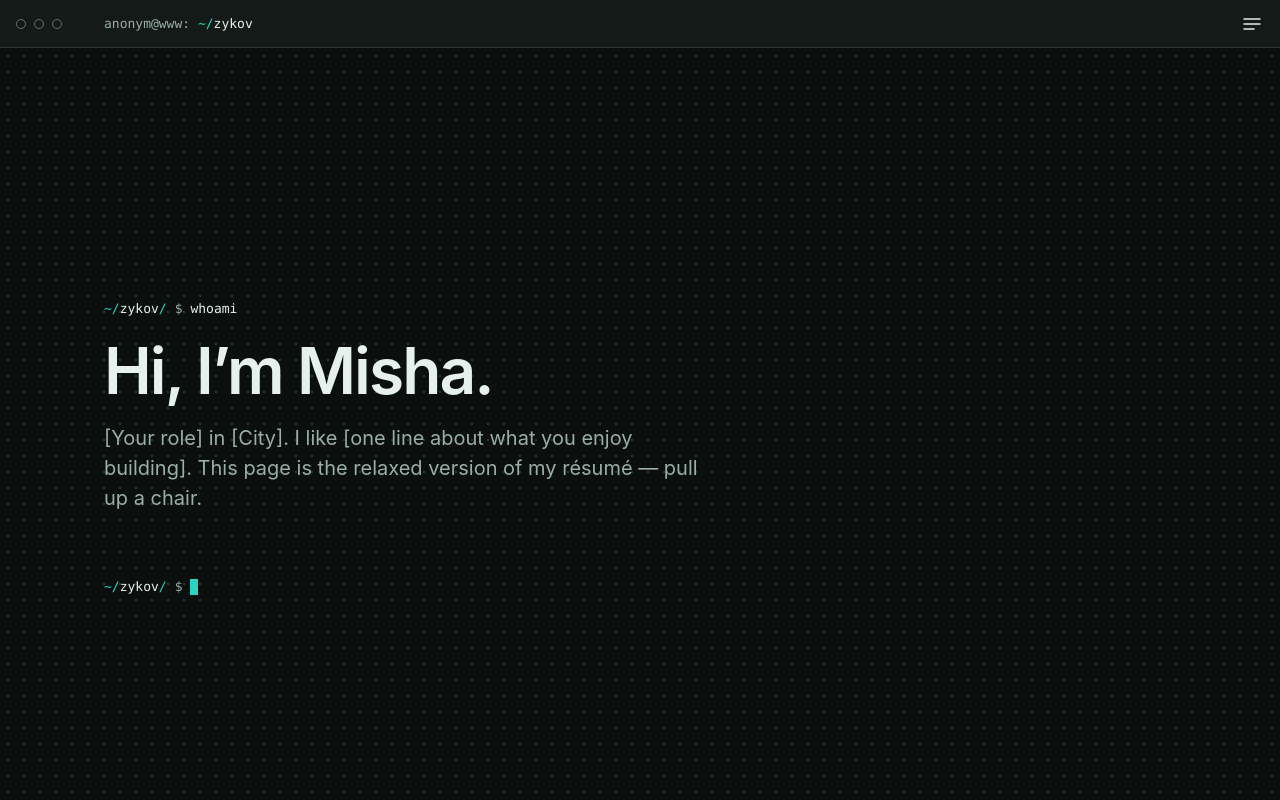
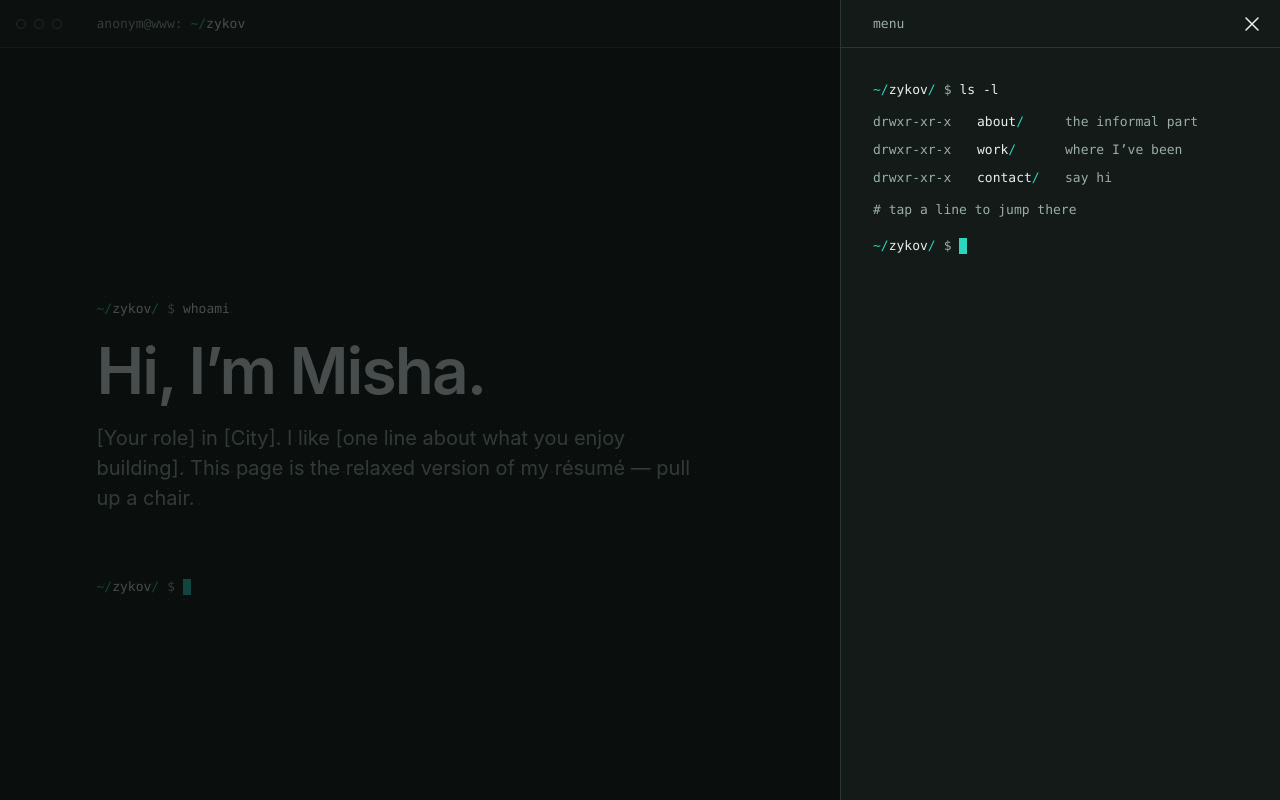
Before and after one commit to ykropchik/zykov.me, a React (Vite) app: page / in a window 1280 px wide. Both pictures are taken after a click on the button "Open menu". Shown: the top 800 px of the page. Built offline with nearby package versions, Linux system fonts and the light colour scheme.

Commit message:
Add Sidebar

```diff
--- a/src/components/Header/Header.tsx
+++ b/src/components/Header/Header.tsx
@@ -1,7 +1,11 @@
+import { useContext } from 'react';
 import { MenuIcon } from '../Icons/Icons.tsx';
+import SidebarContext from '../../contexts/SidebarContext/SidebarContext.ts';
 import styles from './Header.module.scss';
 
 export default function Header() {
+	const sideBar = useContext(SidebarContext);
+
 	return (
 		<header className={styles.header}>
 			<span className={styles.dots} aria-hidden="true">
@@ -14,7 +18,7 @@ export default function Header() {
 					anonym@www: <mark>~/</mark><span className={styles.user}>zykov</span>
 				</a>
 			</div>
-			<button className={styles.menu} type="button" aria-label="Open menu">
+			<button className={styles.menu} type="button" aria-label="Open menu" onClick={() => sideBar?.open()}>
 				<MenuIcon />
 			</button>
 		</header>
--- a/src/components/Icons/Icons.tsx
+++ b/src/components/Icons/Icons.tsx
@@ -109,3 +109,22 @@ export function MenuIcon({ size = 24 }) {
 		</svg>
 	);
 }
+
+export function CloseIcon({ size = 24 }) {
+	return (
+		<svg
+			height={size}
+			width={size}
+			viewBox="0 0 24 24"
+			fill="none"
+			stroke="currentColor"
+			strokeWidth="1.5"
+			strokeLinecap="round"
+			strokeLinejoin="round"
+			aria-hidden="true"
+		>
+			<path d="M6 6l12 12" />
+			<path d="M18 6 6 18" />
+		</svg>
+	);
+}
--- /dev/null
+++ b/src/components/Sidebar/Sidebar.module.scss
@@ -0,0 +1,165 @@
+@use '@styles/variables' as *;
+
+.sidebar {
+	position: fixed;
+	inset: 0;
+	box-sizing: border-box;
+	display: none;
+	justify-content: flex-end;
+	width: 100%;
+	// overwrite UA styles
+	max-width: 100%;
+	height: 100%;
+	max-height: 100%;
+	margin: 0;
+	padding: 0;
+	background: none;
+	border: 0;
+
+	&[open] {
+		display: flex;
+	}
+
+	&::backdrop {
+		background-color: token('surface');
+		opacity: 0.72;
+	}
+}
+
+.panel {
+	@include type('code');
+	box-sizing: border-box;
+	display: flex;
+	flex-direction: column;
+	width: 440px;
+	max-width: 100%;
+	height: 100%;
+	color: token('ink');
+	background-color: token('surface-raised');
+	border-left: 1px solid token('line');
+
+	@include below-sm {
+		--terminal-line-size: #{$body-font-size};
+		--terminal-line-leading: #{$body-line-height};
+
+		width: 100%;
+		border-left: 0;
+		font-size: $body-font-size;
+		line-height: $body-line-height;
+	}
+}
+
+.bar {
+	box-sizing: border-box;
+	display: flex;
+	flex-shrink: 0;
+	align-items: center;
+	justify-content: space-between;
+	height: 48px;
+	padding: 0 $space-2 0 $space-8;
+	border-bottom: 1px solid token('line');
+}
+
+.title {
+	color: token('ink-muted');
+}
+
+.close {
+	box-sizing: border-box;
+	display: flex;
+	flex-shrink: 0;
+	align-items: center;
+	justify-content: center;
+	padding: $space-2;
+	color: token('ink');
+	background: none;
+	border: 0;
+	border-radius: $radius-md;
+	cursor: pointer;
+}
+
+.body {
+	display: flex;
+	flex-direction: column;
+	gap: $space-2;
+	padding: $space-8;
+	overflow-y: auto;
+
+	@include below-sm {
+		padding: $space-8 $space-6;
+	}
+}
+
+.group {
+	display: flex;
+	flex-direction: column;
+	gap: $space-2;
+}
+
+.nav {
+	display: flex;
+	flex-direction: column;
+	margin: 0 (-$space-2);
+}
+
+.row {
+	display: flex;
+	align-items: center;
+	height: 28px;
+	padding: 0 $space-2;
+	color: token('ink');
+	border-radius: $radius-sm;
+	text-decoration: none !important;
+
+	&:hover {
+		background-color: token('teal-soft');
+	}
+
+	@include below-sm {
+		height: 40px;
+	}
+}
+
+.permissions {
+	flex: 0 0 104px;
+	color: token('ink-muted');
+
+	@include below-sm {
+		flex-basis: 96px;
+	}
+}
+
+.name {
+	flex: 0 0 88px;
+
+	@include below-sm {
+		flex-basis: 80px;
+	}
+}
+
+.description {
+	flex: 1;
+	min-width: 0;
+	color: token('ink-muted');
+}
+
+.hint {
+	color: token('ink-muted');
+	margin-bottom: $space-2;
+}
+
+// The two artboards differ only in "click" vs "tap", which is really about the
+// input device rather than the viewport — so ask about hover, not width.
+.hintTap {
+	display: none;
+}
+
+@media (hover: none) {
+	.hintClick {
+		display: none;
+	}
+
+	.hintTap {
+		display: inline;
+	}
+}
--- /dev/null
+++ b/src/components/Sidebar/Sidebar.tsx
@@ -0,0 +1,59 @@
+import React from 'react';
+import { CloseIcon } from '../Icons/Icons.tsx';
+import TerminalLine from '../TerminalLine/TerminalLine.tsx';
+import styles from './Sidebar.module.scss';
+
+const links = [
+	{ name: 'about', description: 'the informal part' },
+	{ name: 'work', description: 'where I’ve been' },
+	{ name: 'contact', description: 'say hi' },
+];
+
+type SidebarProps = {
+	ref: React.RefObject<HTMLDialogElement | null>;
+};
+
+export default function Sidebar({ ref }: SidebarProps) {
+	return (
+		<dialog
+			ref={ref}
+			className={styles.sidebar}
+			onClick={(event) => {
+				if (event.target === ref.current) {
+					ref.current?.close();
+				}
+			}}
+			aria-label="Menu"
+		>
+			{/* Need to fill all dialog space; then onClick means click on backdrop */}
+			<div className={styles.panel}>
+				<div className={styles.bar}>
+					<span className={styles.title}>menu</span>
+					<button className={styles.close} type="button" aria-label="Close menu" onClick={() => ref.current?.close()}>
+						<CloseIcon />
+					</button>
+				</div>
+				<div className={styles.body}>
+					<TerminalLine path={['zykov']} command="ls -l" />
+					<nav className={styles.nav} aria-label="Sections">
+						{links.map((link) => (
+							<a className={styles.row} key={link.name} href={`#${link.name}`} onClick={() => ref.current?.close()}>
+								<span className={styles.permissions}>drwxr-xr-x</span>
+								<span className={styles.name}>
+									{link.name}
+									<mark>/</mark>
+								</span>
+								<span className={styles.description}>{link.description}</span>
+							</a>
+						))}
+					</nav>
+					<div className={styles.hint}>
+						<span className={styles.hintClick}># click a line to jump there</span>
+						<span className={styles.hintTap}># tap a line to jump there</span>
+					</div>
+					<TerminalLine path={['zykov']} />
+				</div>
+			</div>
+		</dialog>
+	);
+}
--- a/src/components/TerminalLine/TerminalLine.module.scss
+++ b/src/components/TerminalLine/TerminalLine.module.scss
@@ -4,6 +4,9 @@
 	display: flex;
 	align-items: center;
 	@include type('code');
+	// For opportunities to override the size in a separate context.
+	font-size: var(--terminal-line-size, #{$code-font-size});
+	line-height: var(--terminal-line-leading, #{$code-line-height});
 	color: token('ink');
 }
 
@@ -13,7 +16,7 @@
 }
 
 .caret {
-	width: $space-2;
-	height: $space-4;
+	width: 0.6em;
+	height: 1.2em;
 	background-color: token('teal');
 }
--- /dev/null
+++ b/src/contexts/SidebarContext/SidebarContext.ts
@@ -0,0 +1,13 @@
+import { createContext } from 'react';
+
+type SidebarContextValue = {
+	open: () => void;
+	close: () => void;
+};
+
+const SidebarContext = createContext<SidebarContextValue>({
+	open: () => {},
+	close: () => {},
+});
+
+export default SidebarContext;
--- /dev/null
+++ b/src/contexts/SidebarContext/SidebarContextProvider.tsx
@@ -0,0 +1,19 @@
+import React, { useRef } from 'react';
+import Sidebar from '../../components/Sidebar/Sidebar.tsx';
+import SidebarContext from './SidebarContext.ts';
+
+export default function SidebarContextProvider({ children }: React.PropsWithChildren) {
+	const sideBar = useRef<HTMLDialogElement>(null);
+
+	return (
+		<SidebarContext
+			value={{
+				open: () => sideBar.current?.showModal(),
+				close: () => sideBar.current?.close(),
+			}}
+		>
+			{children}
+			<Sidebar ref={sideBar} />
+		</SidebarContext>
+	);
+}
--- a/src/styles/index.scss
+++ b/src/styles/index.scss
@@ -8,6 +8,11 @@ html {
 	background-color: token('surface');
 	background-image: radial-gradient(token('line') 1px, transparent 1px);
 	background-size: 16px 16px;
+	scrollbar-gutter: stable;
+
+	&:has(dialog[open]) {
+		overflow: hidden;
+	}
 }
 
 body {
```
Also changed, not shown: src/main.tsx (+5 -2 lines).
